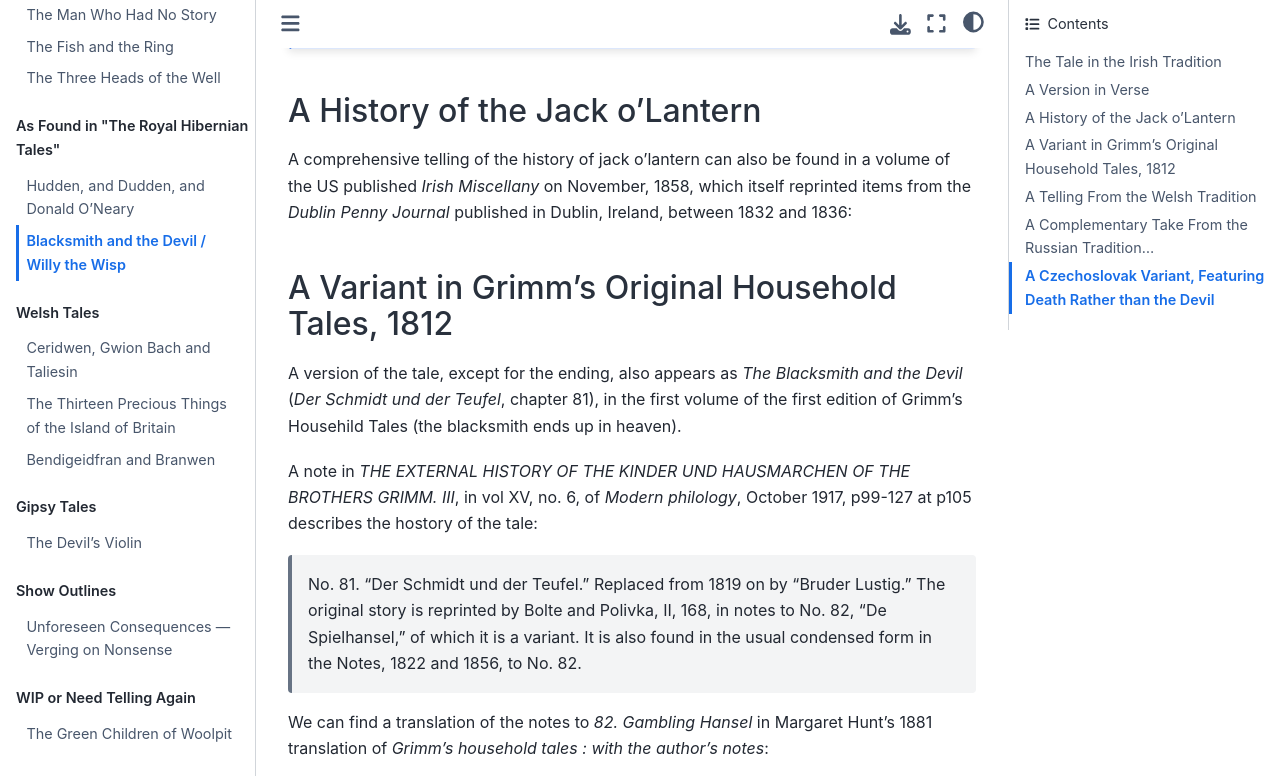
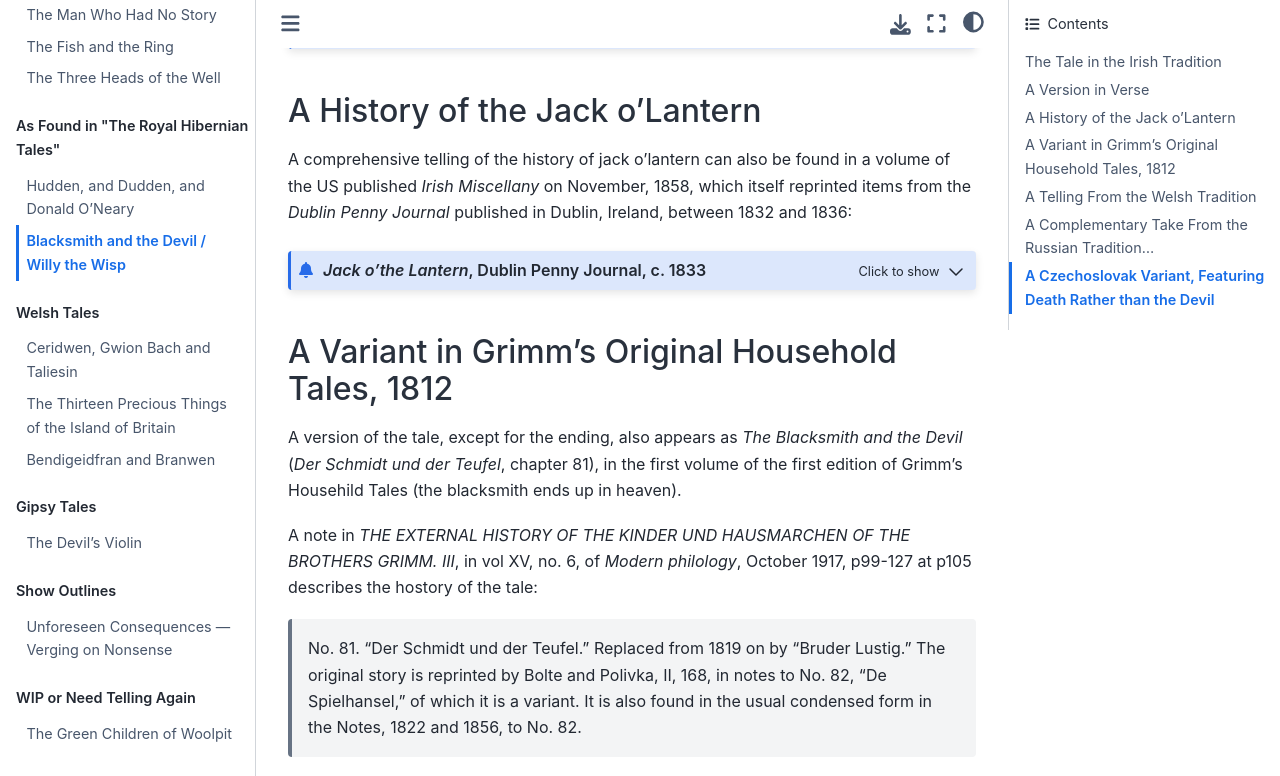
Before and after one commit to psychemedia/storytelling-notes, a Jupyter Book: the page built from blacksmith-devil-willy-wisp.md, in a window 1280 px wide and 900 px high, scrolled down 1433 px, cut to the strip 0-776 px from the top of the window. Built offline with Jupyter Book 1.0.4 settings and Sphinx 7.4.7 and the Sphinx Book theme 1.1.4, drawn with Linux system fonts in a browser that asks for light colours.

Commit message:
Update blacksmith-devil-willy-wisp.md

````diff
--- a/blacksmith-devil-willy-wisp.md
+++ b/blacksmith-devil-willy-wisp.md
@@ -733,7 +733,7 @@ Of Jack O'Lantern now.
 
 A comprehensive telling of the history of jack o'lantern can also be found in a volume of the US published *Irish Miscellany* on November, 1858, which itself reprinted items from the *Dublin Penny Journal* published in Dublin, Ireland, between 1832 and 1836:
 
-```{admonition}
+```{admonition} *Jack o'the Lantern*, Dublin Penny Journal, c. 1833
 :class: dropdown
 
 In *Irish miscellany*, Volume 2, Number 40, Saturday, November 13th, 1858, [pp246-7](https://archive.org/details/irishmiscellany00onei/page/246/mode/2up):
````
